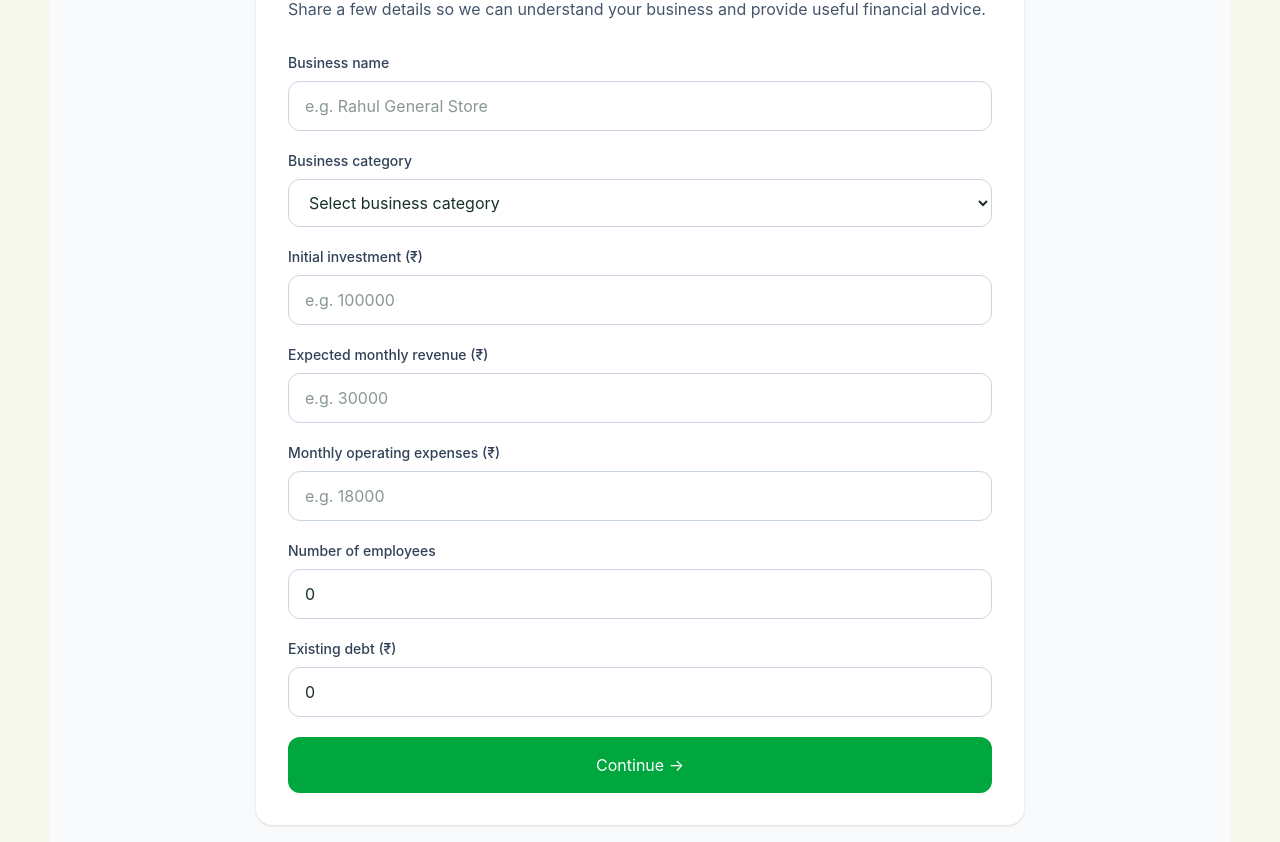
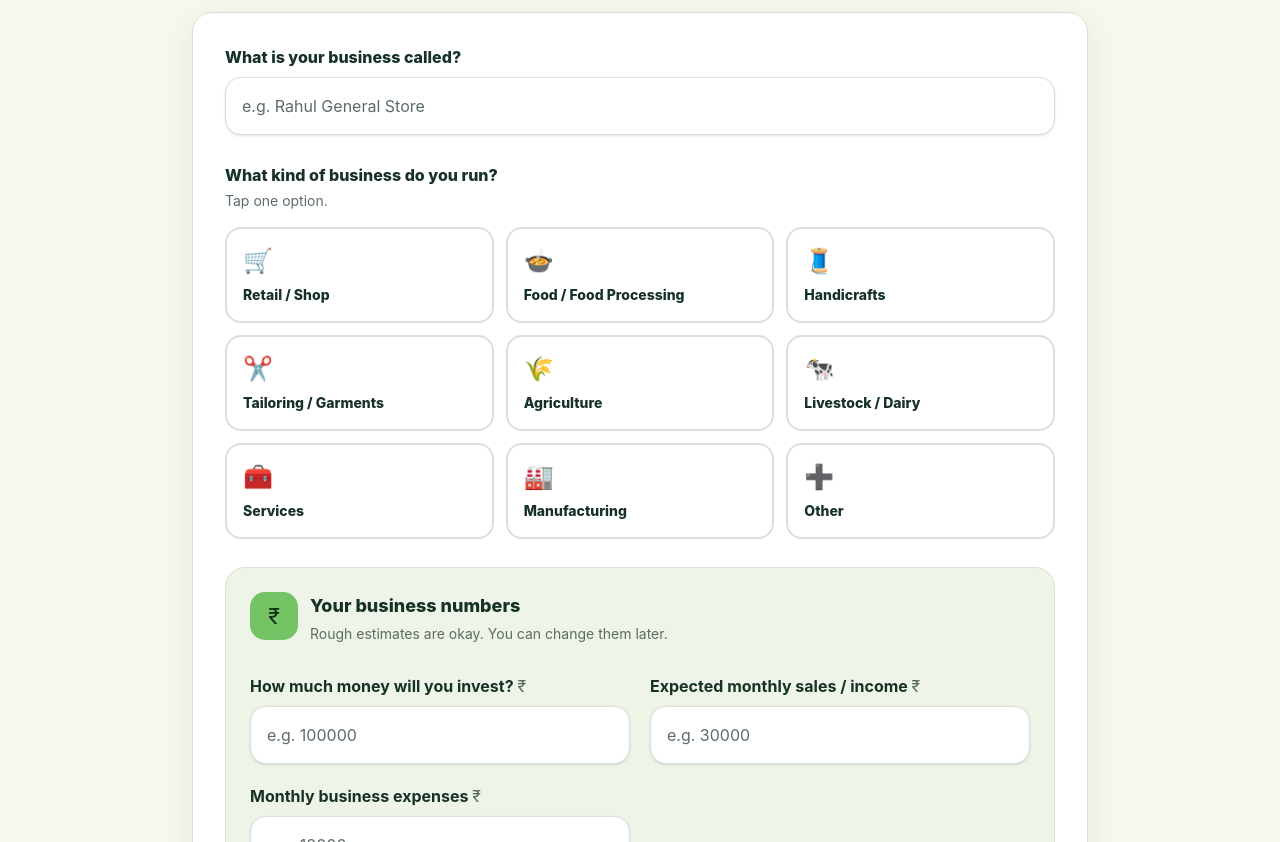
Before and after one commit to BU1lDR/ArthNiti, a React app in the folder frontend/: page /business in a window 1280 px wide. Shown: the part 358-1200 px from the top of the page. Built offline with nearby package versions, Linux system fonts and the light colour scheme; no server answers; the HTML template or start-up script is replaced by a standard one.

Commit message:
ui: redesign business details for accessible onboarding

```diff
--- a/frontend/src/pages/BusinessPage.jsx
+++ b/frontend/src/pages/BusinessPage.jsx
@@ -1,184 +1,124 @@
-import { useNavigate } from 'react-router-dom'
-import { Link } from 'react-router-dom'
+import { useNavigate, Link } from 'react-router-dom'
 import { useApp } from '../context/AppContext'
 import Button from '../components/Button'
+
+const fieldClass = 'mt-2 w-full rounded-2xl border border-[var(--color-border)] bg-[var(--color-surface)] px-4 py-4 text-base text-[var(--color-text)] shadow-sm outline-none transition placeholder:text-[var(--color-text-muted)] focus:border-[var(--color-primary-strong)]'
+
+const categories = [
+  ['retail', '🛒', 'Retail / Shop'],
+  ['food processing', '🍲', 'Food / Food Processing'],
+  ['handicrafts', '🧵', 'Handicrafts'],
+  ['tailoring', '✂️', 'Tailoring / Garments'],
+  ['agriculture', '🌾', 'Agriculture'],
+  ['dairy', '🐄', 'Livestock / Dairy'],
+  ['services', '🧰', 'Services'],
+  ['manufacturing', '🏭', 'Manufacturing'],
+  ['other', '➕', 'Other'],
+]
 
 function BusinessPage() {
   const { applicationData, updateSection } = useApp()
   const navigate = useNavigate()
-
   const business = applicationData.business
 
   const handleChange = (event) => {
     const { name, value } = event.target
+    updateSection('business', { [name]: value })
+  }
 
-    updateSection('business', {
-      [name]: value,
-    })
+  const handleCategory = (category) => {
+    updateSection('business', { category })
   }
 
   const handleContinue = (event) => {
     event.preventDefault()
-
-    console.log('Business data:', applicationData.business)
-
     navigate('/location')
   }
 
   return (
-    <main className="min-h-screen bg-slate-50 px-6 py-12">
-      <div className="mx-auto max-w-3xl">
-        <Link
-          to="/profile"
-          className="text-sm font-medium text-green-700 hover:text-green-800"
-        >
-          ← Back to Profile
+    <section className="mx-auto max-w-4xl">
+      <div className="mb-6 flex items-center justify-between gap-4">
+        <Link to="/profile" className="text-sm font-bold text-[var(--color-primary-strong)] hover:underline">
+          ← Profile
         </Link>
-
-        <div className="mt-8 rounded-2xl bg-white p-8 shadow-sm">
-          <p className="text-sm font-semibold text-green-600">Step 2 of 6</p>
-
-          <h1 className="mt-2 text-3xl font-bold text-slate-900">
-            Tell us about your business
-          </h1>
-
-          <p className="mt-3 text-slate-600">
-            Share a few details so we can understand your business and provide
-            useful financial advice.
-          </p>
-
-          <form onSubmit={handleContinue} className="mt-8 space-y-5">
-            <div>
-              <label className="mb-2 block text-sm font-medium text-slate-700">
-                Business name
-              </label>
-
-              <input
-                name="businessName"
-                value={business.businessName}
-                onChange={handleChange}
-                type="text"
-                placeholder="e.g. Rahul General Store"
-                className="w-full rounded-xl border border-slate-300 px-4 py-3 outline-none focus:border-green-600 focus:ring-2 focus:ring-green-100"
-              />
+        <span className="rounded-full bg-[var(--color-surface-soft)] px-3 py-2 text-xs font-extrabold text-[var(--color-text-muted)]">Step 2 of 4</span>
       </div>
 
-            <div>
-              <label className="mb-2 block text-sm font-medium text-slate-700">
-                Business category
-              </label>
-
-              <select
-                name="category"
-                value={business.category}
-                onChange={handleChange}
-                className="w-full rounded-xl border border-slate-300 bg-white px-4 py-3 outline-none focus:border-green-600 focus:ring-2 focus:ring-green-100"
-                required
-              >
-                <option value="">Select business category</option>
-
-                <option value="retail">Retail</option>
-                <option value="food processing">Food / Food Processing</option>
-                <option value="handicrafts">Handicrafts</option>
-                <option value="tailoring">Tailoring / Garments</option>
-                <option value="agriculture">Agriculture</option>
-                <option value="dairy">Livestock / Dairy</option>
-                <option value="services">Services</option>
-                <option value="manufacturing">Manufacturing</option>
-                <option value="other">Other</option>
-              </select>
+      <div className="ui-page-intro">
+        <p className="ui-eyebrow">🏪 Your business</p>
+        <h1 className="ui-page-title">Tell us about your business</h1>
+        <p className="ui-page-subtitle">Choose what you do, then tell us a few numbers. We’ll use them to check how your business is doing.</p>
       </div>
 
+      <form onSubmit={handleContinue} className="ui-card overflow-hidden">
+        <div className="space-y-7 p-5 sm:p-8">
           <div>
-              <label className="mb-2 block text-sm font-medium text-slate-700">
-                Initial investment (₹)
-              </label>
-
-              <input
-                name="initialInvestment"
-                value={business.initialInvestment}
-                onChange={handleChange}
-                type="number"
-                min="0"
-                placeholder="e.g. 100000"
-                className="w-full rounded-xl border border-slate-300 px-4 py-3 outline-none focus:border-green-600 focus:ring-2 focus:ring-green-100"
-                required
-              />
+            <label className="text-base font-extrabold" htmlFor="business-name">What is your business called?</label>
+            <input id="business-name" name="businessName" value={business.businessName} onChange={handleChange} type="text" placeholder="e.g. Rahul General Store" className={fieldClass} required />
           </div>
 
+          <fieldset>
+            <legend className="text-base font-extrabold">What kind of business do you run?</legend>
+            <p className="mt-1 text-sm text-[var(--color-text-muted)]">Tap one option.</p>
+            <div className="mt-4 grid grid-cols-2 gap-3 sm:grid-cols-3">
+              {categories.map(([value, icon, label]) => {
+                const selected = business.category === value
+                return (
+                  <button key={value} type="button" onClick={() => handleCategory(value)} className={`rounded-2xl border-2 p-4 text-left transition ${selected ? 'border-[var(--color-primary-strong)] bg-[var(--color-surface-soft)]' : 'border-[var(--color-border)] bg-[var(--color-surface)] hover:border-[var(--color-primary)]'}`} aria-pressed={selected}>
+                    <span className="text-2xl" aria-hidden="true">{icon}</span>
+                    <span className="mt-2 block text-sm font-extrabold">{label}</span>
+                  </button>
+                )
+              })}
+            </div>
+            <input type="text" name="category" value={business.category} onChange={handleChange} tabIndex="-1" aria-hidden="true" className="sr-only" required />
+          </fieldset>
+
+          <div className="ui-card-soft p-5 sm:p-6">
+            <div className="flex items-start gap-3">
+              <span className="ui-feature-icon" aria-hidden="true">₹</span>
               <div>
-              <label className="mb-2 block text-sm font-medium text-slate-700">
-                Expected monthly revenue (₹)
-              </label>
-
-              <input
-                name="monthlyRevenue"
-                value={business.monthlyRevenue}
-                onChange={handleChange}
-                type="number"
-                min="0"
-                placeholder="e.g. 30000"
-                className="w-full rounded-xl border border-slate-300 px-4 py-3 outline-none focus:border-green-600 focus:ring-2 focus:ring-green-100"
-                required
-              />
+                <h2 className="text-lg font-extrabold">Your business numbers</h2>
+                <p className="mt-1 text-sm text-[var(--color-text-muted)]">Rough estimates are okay. You can change them later.</p>
+              </div>
             </div>
 
-            <div>
-              <label className="mb-2 block text-sm font-medium text-slate-700">
-                Monthly operating expenses (₹)
+            <div className="mt-5 grid gap-5 sm:grid-cols-2">
+              <label className="block">
+                <span className="font-bold">How much money will you invest? <span className="font-normal text-[var(--color-text-muted)]">₹</span></span>
+                <input name="initialInvestment" value={business.initialInvestment} onChange={handleChange} type="number" min="0" placeholder="e.g. 100000" className={fieldClass} required />
               </label>
-
-              <input
-                name="monthlyOperatingExpenses"
-                value={business.monthlyOperatingExpenses}
-                onChange={handleChange}
-                type="number"
-                min="0"
-                placeholder="e.g. 18000"
-                className="w-full rounded-xl border border-slate-300 px-4 py-3 outline-none focus:border-green-600 focus:ring-2 focus:ring-green-100"
-                required
-              />
+              <label className="block">
+                <span className="font-bold">Expected monthly sales / income <span className="font-normal text-[var(--color-text-muted)]">₹</span></span>
+                <input name="monthlyRevenue" value={business.monthlyRevenue} onChange={handleChange} type="number" min="0" placeholder="e.g. 30000" className={fieldClass} required />
+              </label>
+              <label className="block">
+                <span className="font-bold">Monthly business expenses <span className="font-normal text-[var(--color-text-muted)]">₹</span></span>
+                <input name="monthlyOperatingExpenses" value={business.monthlyOperatingExpenses} onChange={handleChange} type="number" min="0" placeholder="e.g. 18000" className={fieldClass} required />
+              </label>
+            </div>
           </div>
 
-            <div>
-              <label className="mb-2 block text-sm font-medium text-slate-700">
-                Number of employees
+          <details className="ui-disclosure">
+            <summary>⚙️ More business details</summary>
+            <div className="ui-disclosure-body grid gap-5 sm:grid-cols-2">
+              <label className="block">
+                <span className="font-bold">How many people work here?</span>
+                <input name="employees" value={business.employees} onChange={handleChange} type="number" min="0" placeholder="e.g. 2" className={fieldClass} />
               </label>
-
-              <input
-                name="employees"
-                value={business.employees}
-                onChange={handleChange}
-                type="number"
-                min="0"
-                placeholder="e.g. 2"
-                className="w-full rounded-xl border border-slate-300 px-4 py-3 outline-none focus:border-green-600 focus:ring-2 focus:ring-green-100"
-              />
+              <label className="block">
+                <span className="font-bold">Existing business debt <span className="font-normal text-[var(--color-text-muted)]">(₹)</span></span>
+                <input name="existingDebt" value={business.existingDebt} onChange={handleChange} type="number" min="0" placeholder="0 if none" className={fieldClass} />
+              </label>
+            </div>
+          </details>
         </div>
 
-            <div>
-              <label className="mb-2 block text-sm font-medium text-slate-700">
-                Existing debt (₹)
-              </label>
-
-              <input
-                name="existingDebt"
-                value={business.existingDebt}
-                onChange={handleChange}
-                type="number"
-                min="0"
-                placeholder="Enter 0 if you have no existing debt"
-                className="w-full rounded-xl border border-slate-300 px-4 py-3 outline-none focus:border-green-600 focus:ring-2 focus:ring-green-100"
-              />
+        <div className="border-t border-[var(--color-border)] bg-[var(--color-surface-soft)] p-5 sm:px-8">
+          <Button type="submit" className="w-full py-4 text-base sm:w-auto sm:min-w-56">Continue to location →</Button>
         </div>
-
-            <Button type="submit" className="w-full py-4">
-              Continue →
-            </Button>
       </form>
-        </div>
-      </div>
-    </main>
+    </section>
   )
 }
 
```
Lines whose indentation alone changed are shown as unchanged.
